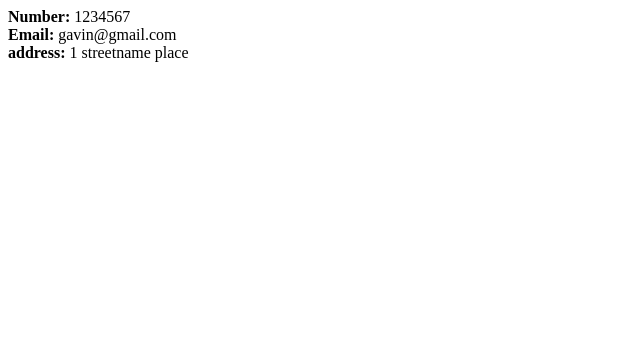
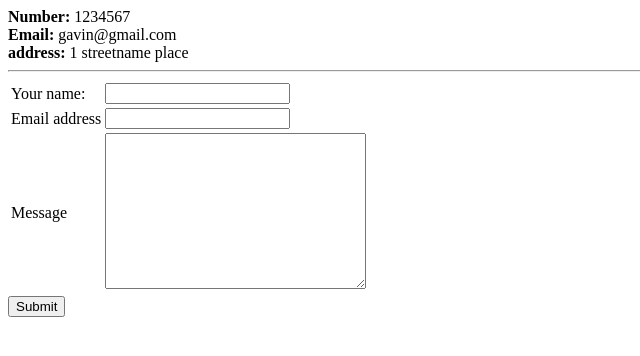
Before and after one commit to gavin-vengtas/Introduction_to_html, a plain HTML site: page contact.html in a window 1280 px wide. Shown: the whole page, without its empty margins (0-640 px from the left). Drawn offline with Linux system fonts and the light colour scheme.

Commit message:
create my site

```diff
--- a/contact.html
+++ b/contact.html
@@ -11,5 +11,25 @@
     <strong>Email:</strong> gavin@gmail.com
     <br>
     <strong>address:</strong> 1 streetname place
+    <hr>
+
+    <form action="mailto:vengtasgc@gmail.com" method="post" enctype="text/plain">
+
+        <table>
+            <tr>
+                <td><label for="yourname">Your name:</label></td>
+                <td><input type="text" name="" id="yourname"></td>
+            </tr>
+            <tr>
+                <td><label for="youremail">Email address</label></td>
+                <td><input type="email" name="" id="youremail"></td>
+            </tr>
+            <tr>
+                <td><label for="yourmessage">Message</label></td>
+                <td><textarea name="" id="yourmessage" cols="30" rows="10"></textarea></td>
+            </tr>
+        </table>
+        <input type="submit" value="Submit">
+    </form>
 </body>
 </html>
```
Also changed, not shown: HTML - Personal Site/index.html (added, +12 -0 lines), index.html (renamed from My_site.html).
